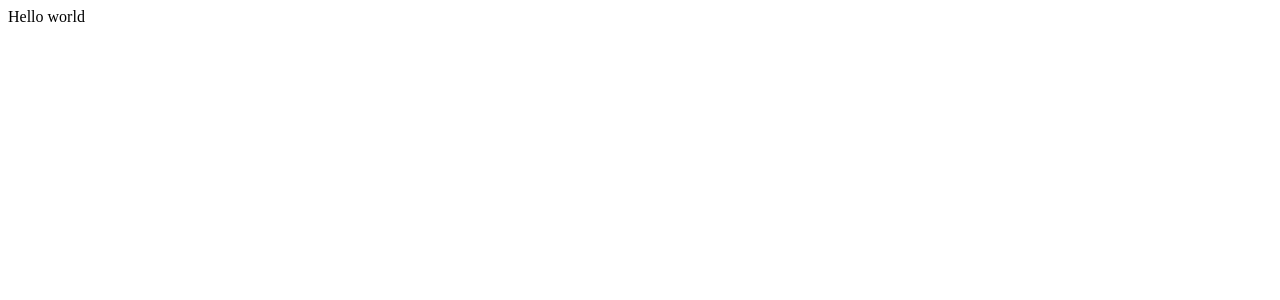
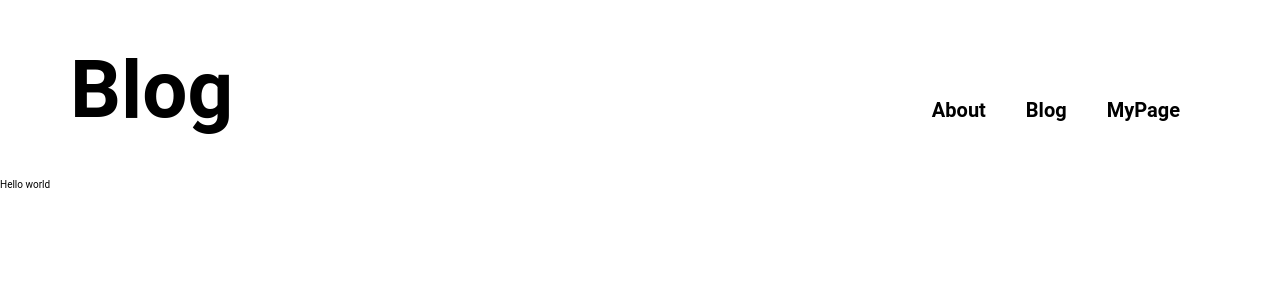
Before and after one commit to newkidsean/blog-with-nextjs, a Next.js app: page / in a window 1280 px wide. Shown: the top 300 px of the page. Built offline with nearby package versions, Linux system fonts and the light colour scheme.

Commit message:
feat: #7 Header UI 구현

```diff
--- a/pages/_app.tsx
+++ b/pages/_app.tsx
@@ -1,8 +1,13 @@
-import '../src/styles/GlobalStyle';
-import type { AppProps } from 'next/app'
+import GlobalStyle from '../src/styles/GlobalStyle';
+import type { AppProps } from 'next/app';
 
 function MyApp({ Component, pageProps }: AppProps) {
-  return <Component {...pageProps} />
+  return (
+    <>
+      <GlobalStyle />
+      <Component {...pageProps} />
+    </>
+  );
 }
 
-export default MyApp
+export default MyApp;
--- a/pages/index.tsx
+++ b/pages/index.tsx
@@ -1,9 +1,13 @@
 import type { NextPage } from 'next';
+import Header from '../src/components/Header';
 
 const Home: NextPage = () => {
   return (
-    <div>Hello world</div>
-  )
-}
+    <>
+      <Header />
+      <div>Hello world</div>
+    </>
+  );
+};
 
-export default Home
+export default Home;
--- /dev/null
+++ b/src/components/Header.tsx
@@ -0,0 +1,45 @@
+import React from 'react';
+import styled from 'styled-components';
+
+const Header = () => {
+  return (
+    <HeaderWrapper>
+      <CurrentLocation>
+        <Title>Blog</Title>
+      </CurrentLocation>
+      <Menus>
+        <Menu>About</Menu>
+        <Menu>Blog</Menu>
+        <Menu>MyPage</Menu>
+      </Menus>
+    </HeaderWrapper>
+  );
+};
+
+export default Header;
+
+const HeaderWrapper = styled.div`
+  display: flex;
+  justify-content: space-between;
+  align-items: baseline;
+  margin: 5rem 6rem;
+`;
+
+const CurrentLocation = styled.div`
+  font-size: 8rem;
+  font-weight: bold;
+`;
+const Title = styled.div`
+  font-size: 8rem;
+  font-weight: bold;
+  margin-left: 1rem;
+`;
+const Menus = styled.div`
+  display: flex;
+  margin-right: 2rem;
+`;
+const Menu = styled.div`
+  margin: 0 2rem;
+  font-size: 2rem;
+  font-weight: bold;
+`;
```
